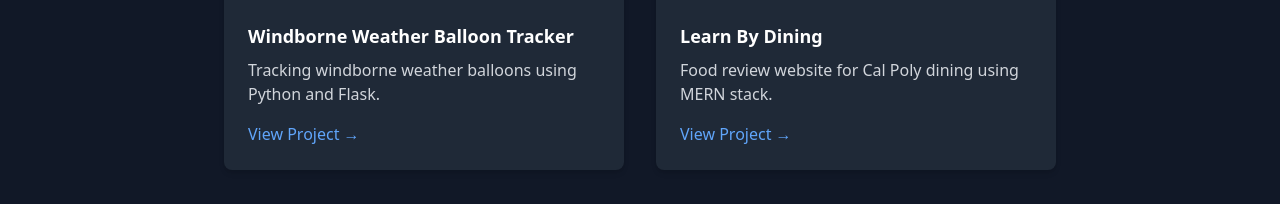
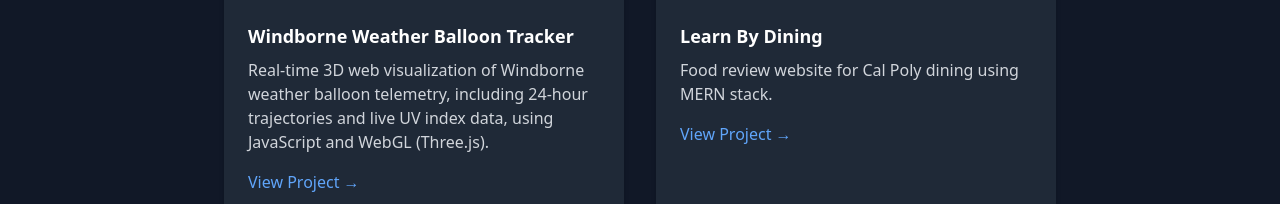
Before and after one commit to DJump13/Portfolio, a Next.js app: page / in a window 1280 px wide. Shown: the part 1940-2144 px from the top of the page. Built offline with nearby package versions, Linux system fonts and the light colour scheme.

Commit message:
Enhance project description for Windborne Tracker
Updated project description to include real-time 3D visualization and technologies used.

```diff
--- a/app/components/ProjectsSection.tsx
+++ b/app/components/ProjectsSection.tsx
@@ -46,7 +46,8 @@ export default function ProjectsSection() {
 						<div className="p-4 sm:p-6">
 							<h3 className="text-base sm:text-lg font-semibold text-white mb-2">Windborne Weather Balloon Tracker</h3>
 							<p className="text-sm sm:text-base text-gray-300 mb-4">
-								Tracking windborne weather balloons using Python and Flask.
+								Real-time 3D web visualization of Windborne weather balloon telemetry, including 24-hour trajectories
+								and live UV index data, using JavaScript and WebGL (Three.js).
 							</p>
 							<div className="flex gap-2">
 								<Link href="/Windborne" className="text-blue-400 hover:text-blue-300 font-medium text-sm sm:text-base">
```
